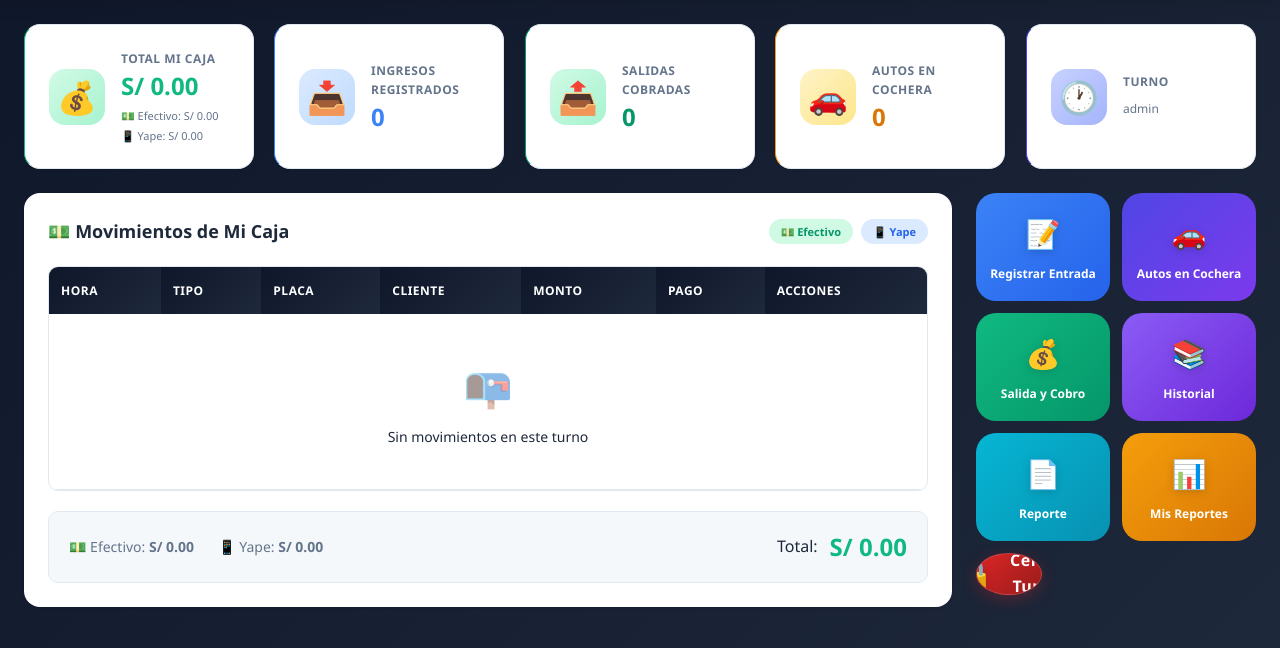
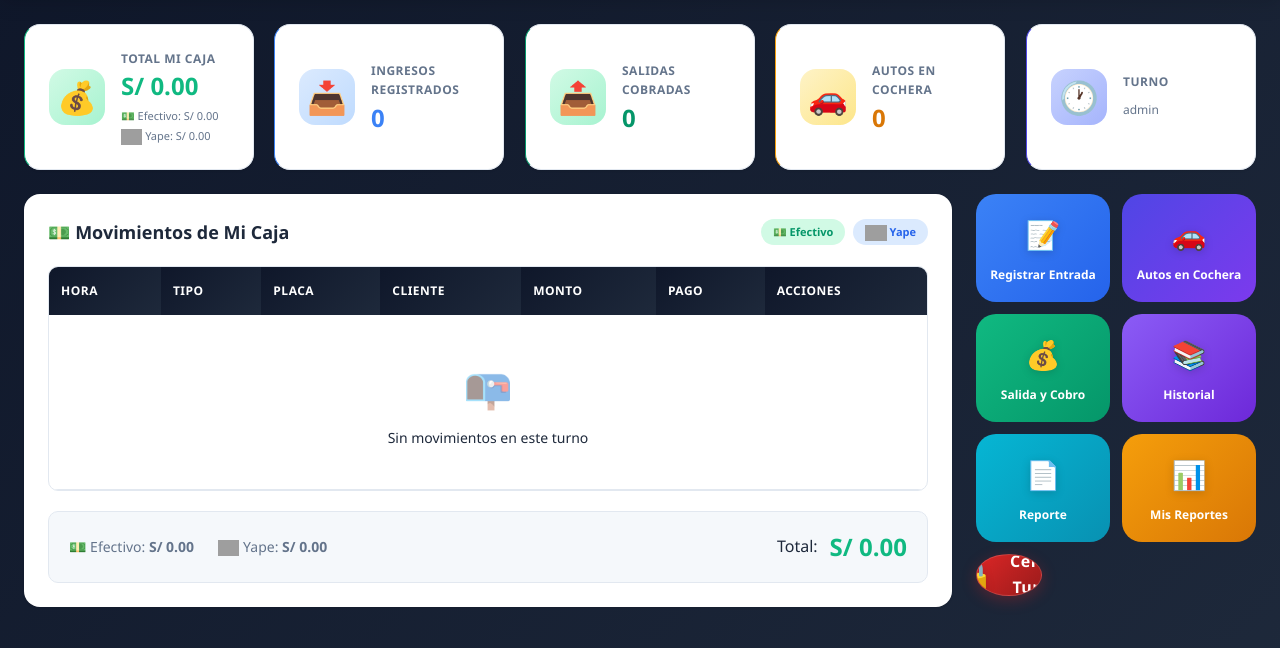
Before and after one commit to angel2804/Proyecto_Cochera, a Flask app: page /dashboard in a window 1280 px wide. Shown: the part 64-712 px from the top of the page. Run offline with Flask 3, Linux system fonts and the light colour scheme; a user stored in the database is signed in; data comes from the database, SQL or seed files in the repository; data that the repository does not hold is empty; grey boxes are pictures that could not be loaded.

Commit message:
Reemplazar emoji Yape por imagen /static/img/yape.png en todo el sistema
Co-Authored-By: Claude Opus 4.5 <noreply@anthropic.com>

```diff
--- a/static/css/_components.css
+++ b/static/css/_components.css
@@ -2,6 +2,21 @@
    COMPONENTES
    Alertas, tickets, toasts, y otros componentes
    ===================================================== */
+
+/* ===================== */
+/* YAPE ICON */
+/* ===================== */
+.yape-icon {
+    height: 16px;
+    width: auto;
+    vertical-align: middle;
+    display: inline-block;
+}
+
+.yape-icon-lg {
+    height: 32px;
+    width: auto;
+}
 
 /* ===================== */
 /* ALERTAS */
--- a/static/js/dashboard.js
+++ b/static/js/dashboard.js
@@ -306,7 +306,7 @@ async function cargarIngresos() {
             data.ingresos.forEach(ing => {
                 const tipoBadge = getTipoBadge(ing.tipo);
                 const metodoBadge = ing.metodo_pago === 'yape'
-                    ? '<span class="badge badge-yape">📱</span>'
+                    ? '<span class="badge badge-yape"><img src="/static/img/yape.png" alt="Yape" class="yape-icon"></span>'
                     : '<span class="badge badge-efectivo">💵</span>';
 
                 tbody.innerHTML += `
--- a/templates/modals/_modal_cerrar_turno.html
+++ b/templates/modals/_modal_cerrar_turno.html
@@ -23,7 +23,7 @@
 
             <!-- Declarar yape -->
             <div class="form-group">
-                <label>📱 Total Yape (revisar app y declarar)</label>
+                <label><img src="/static/img/yape.png" alt="Yape" class="yape-icon"> Total Yape (revisar app y declarar)</label>
                 <input type="number" id="yapeDeclarado" placeholder="Ingrese el monto de Yape"
                        min="0" step="0.5">
             </div>
@@ -60,11 +60,11 @@
                     <div class="resumen-separator"></div>
 
                     <div class="resumen-item">
-                        <span class="resumen-label">📱 Yape sistema:</span>
+                        <span class="resumen-label"><img src="/static/img/yape.png" alt="Yape" class="yape-icon"> Yape sistema:</span>
                         <span>S/ <span id="cierreTotalYape">0.00</span></span>
                     </div>
                     <div class="resumen-item">
-                        <span class="resumen-label">📱 Yape declarado:</span>
+                        <span class="resumen-label"><img src="/static/img/yape.png" alt="Yape" class="yape-icon"> Yape declarado:</span>
                         <span>S/ <span id="cierreYapeDeclarado">0.00</span></span>
                     </div>
                     <div class="resumen-item">
--- a/templates/modals/_modal_entrada.html
+++ b/templates/modals/_modal_entrada.html
@@ -80,7 +80,7 @@
                     <label>📲 Método de Pago</label>
                     <select id="metodoPago">
                         <option value="efectivo">💵 Efectivo</option>
-                        <option value="yape">📱 Yape</option>
+                        <option value="yape">Yape</option>
                     </select>
                 </div>
             </div>
--- a/templates/partials/_kpis.html
+++ b/templates/partials/_kpis.html
@@ -13,7 +13,7 @@
             <h2 class="kpi-value">S/ {{ "%.2f"|format(total_turno) }}</h2>
             <div class="kpi-desglose">
                 <small>💵 Efectivo: S/ {{ "%.2f"|format(total_efectivo) }}</small>
-                <small>📱 Yape: S/ {{ "%.2f"|format(total_yape) }}</small>
+                <small><img src="/static/img/yape.png" alt="Yape" class="yape-icon"> Yape: S/ {{ "%.2f"|format(total_yape) }}</small>
             </div>
         </div>
     </div>
--- a/templates/partials/_tabla_ingresos.html
+++ b/templates/partials/_tabla_ingresos.html
@@ -7,7 +7,7 @@
         <h3>💵 Movimientos de Mi Caja</h3>
         <div class="seccion-badges">
             <span class="badge-tipo adelanto">💵 Efectivo</span>
-            <span class="badge-tipo cobro">📱 Yape</span>
+            <span class="badge-tipo cobro"><img src="/static/img/yape.png" alt="Yape" class="yape-icon"> Yape</span>
         </div>
     </div>
 
@@ -40,7 +40,7 @@
     <div class="total-turno">
         <div class="totales-desglose">
             <span>💵 Efectivo: <strong>S/ <span id="totalEfectivo">0.00</span></strong></span>
-            <span>📱 Yape: <strong>S/ <span id="totalYape">0.00</span></strong></span>
+            <span><img src="/static/img/yape.png" alt="Yape" class="yape-icon"> Yape: <strong>S/ <span id="totalYape">0.00</span></strong></span>
         </div>
         <div class="total-general">
             <span>Total:</span>
--- a/templates/reporte_turno.html
+++ b/templates/reporte_turno.html
@@ -52,7 +52,7 @@
             </div>
         </div>
         <div class="kpi-card">
-            <div class="kpi-icon">📱</div>
+            <div class="kpi-icon"><img src="/static/img/yape.png" alt="Yape" class="yape-icon-lg"></div>
             <div class="kpi-info">
                 <span class="kpi-label">Yape</span>
                 <span class="kpi-value" style="color: var(--primary);">S/ {{ "%.2f"|format(stats.total_yape) }}</span>
```
